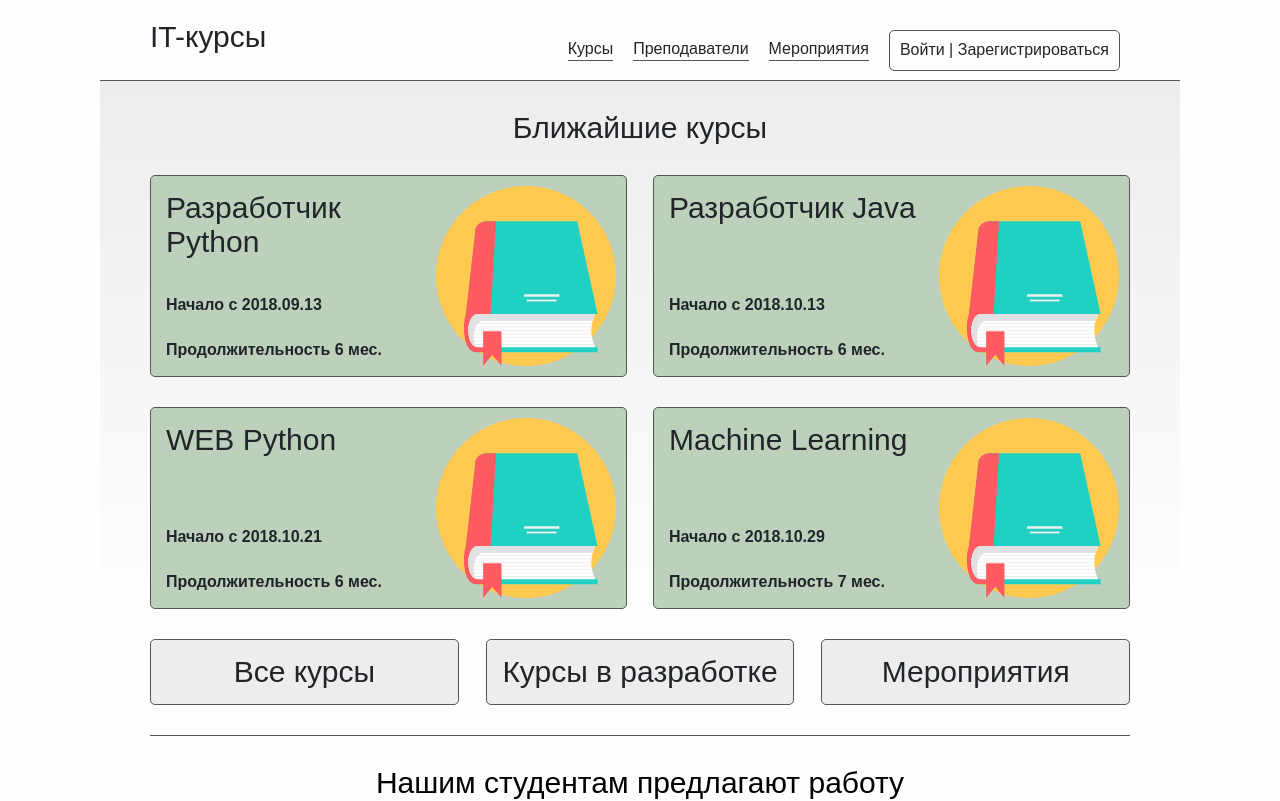
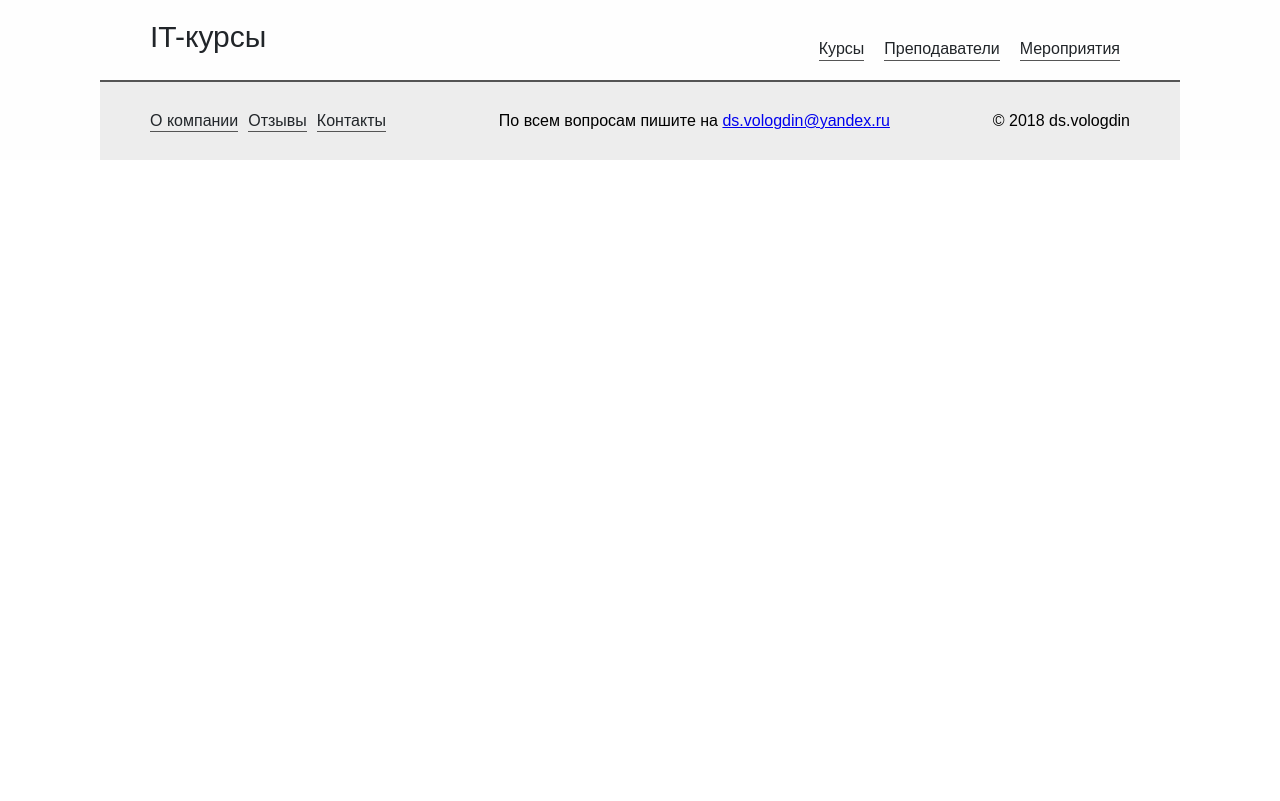
Before and after one commit to ds-vologdin/learning_courses_site, a React app in the folder front-end/: page / in a window 1280 px wide. Shown: the top 801 px of the page. Built offline with nearby package versions, Linux system fonts and the light colour scheme.

Commit message:
начало модуля Settings

```diff
--- a/front-end/src/App.js
+++ b/front-end/src/App.js
@@ -1,21 +1,23 @@
 import React, { Component } from 'react';
 import './less/App.less';
 import MainPage from './MainPage';
-
+import Settings from './Settings';
 
 
 class App extends Component {
   constructor(props) {
       super();
       this.state = {
-          page: 'main',
+          // page: 'main',
+          page: 'settings',
       };
   }
   render() {
     return (
       <div className="app">
         <div className='app__container'>
-        {this.state.page === 'main' && <MainPage />}
+        {this.state.page === 'main' && <MainPage sign_button={true}/>}
+        {this.state.page === 'settings' && <Settings sign_button={false}/>}
         </div>
       </div>
     );
--- a/front-end/src/Header.js
+++ b/front-end/src/Header.js
@@ -7,7 +7,7 @@ export default class Header extends Component {
       <header className={'header ' + this.props.className}>
         <div className='header__container'>
           <Title className='header__title'/>
-          <Menu className='header__menu' action={this.props.action}/>
+          <Menu className='header__menu' action={this.props.action} sign_button={this.props.sign_button}/>
         </div>
       </header>
     );
@@ -18,12 +18,12 @@ const Title = ({className}) => (
   <div className={className}>IT-курсы</div>
 );
 
-const Menu = ({className, action}) => (
+const Menu = ({className, action, sign_button}) => (
   <div className={className}>
     <a className={className + '-link'} href='/courses/'>Курсы</a>
     <a className={className + '-link'} href='/teachers/'>Преподаватели</a>
     <a className={className + '-link'} href='/events/'>Мероприятия</a>
-    <Sign className={className + '-sign'} action={action}/>
+    {sign_button && <Sign className={className + '-sign'} action={action} />}
   </div>
 )
 
--- a/front-end/src/MainPage.js
+++ b/front-end/src/MainPage.js
@@ -36,7 +36,7 @@ class MainPage extends Component {
     return (
       <div className='main app__main'>
         {this.state.is_active_sign_form && <ModalSign className="app__sign" close={this.hide_sign_form}/>}
-        <Header className="main__header" action={this.show_sign_form}/>
+        <Header className="main__header" action={this.show_sign_form} sign_button={this.props.sign_button}/>
         <NextCourses className="main__next-courses"/>
         <ButtonsMain className="main__buttons"/>
         <Work className="main__work"/>
--- /dev/null
+++ b/front-end/src/Settings.js
@@ -0,0 +1,19 @@
+import React, { Component } from 'react';
+
+import './less/Settings.less';
+import Header from './Header';
+import Footer from './Footer';
+
+
+class Settings extends Component {
+  render() {
+    return (
+      <div className='settings app__settings'>
+        <Header className="main__header" sign_button={this.props.sign_button}/>
+        <Footer className="main__footer"/>
+      </div>
+    );
+  }
+}
+
+export default Settings;
```
Also changed, not shown: front-end/src/less/Settings.less (added).
